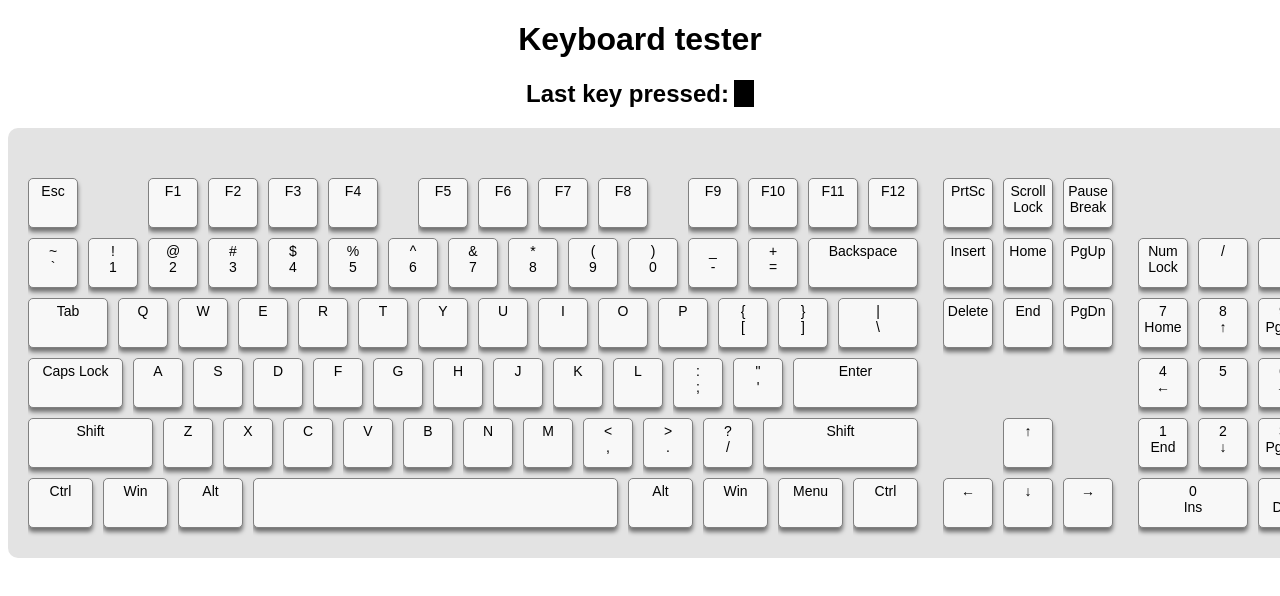
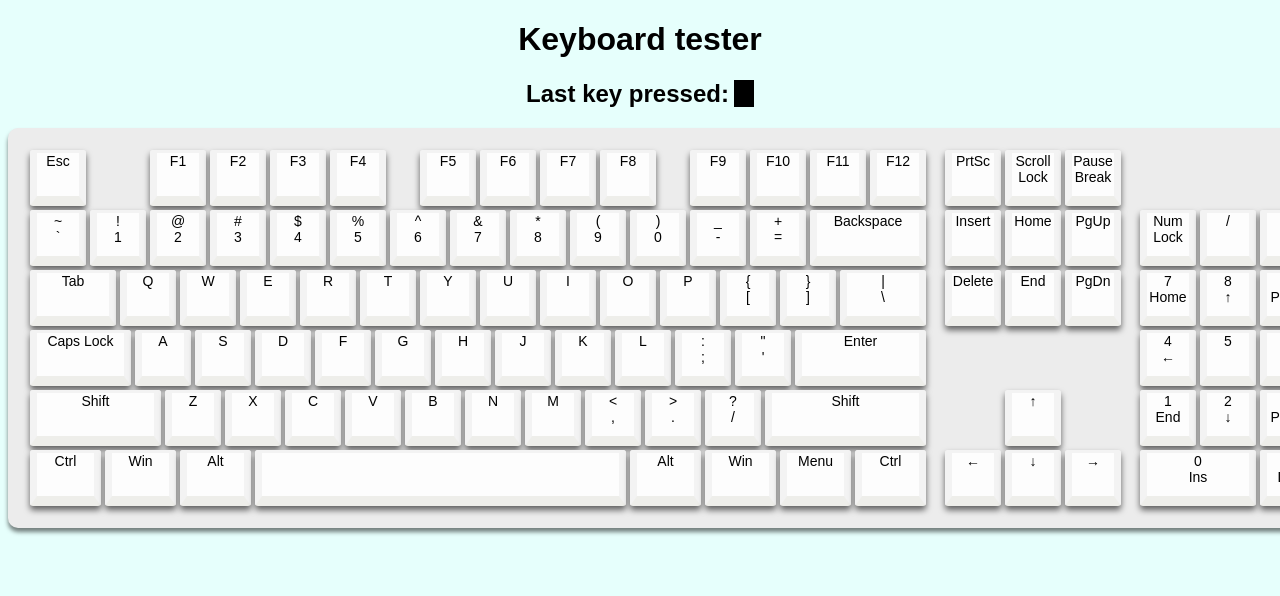
Before and after one commit to jchang6513/react-hook-keyboard-tester, a React (Create React App) app: page / in a window 1280 px wide. Shown: the top 596 px of the page. Built offline with nearby package versions, Linux system fonts and the light colour scheme.

Commit message:
Modified keycap style

```diff
--- a/src/assets/scss/keyboard.scss
+++ b/src/assets/scss/keyboard.scss
@@ -1,43 +1,32 @@
 #keyboard {
-  background-color: #e3e3e3;
+  background-color: #ececec;
   border-radius: 10px;
+  box-shadow: 0px 4px 4px rgba(0, 0, 0, 0.5);
   padding: 20px;
-  padding-top: 50px;
-
   .row {
     .key {
-      overflow: hidden;
-      position: relative;
-
       .keyCap {
-        background-color: #f8f8f8;
-        border: 1px solid gray;
-        border-radius: 5px;
-        // box-shadow: 0 2px 2px #c3c3c3, 0 2px 2px #c9c9c9, 0 2px 3px #333;
-        box-shadow: 0px 4px 4px rgba(0, 0, 0, 0.5);
-        content: '';
-        height: calc(100% - 16px);
-        padding-top: 4px;
-        position: absolute;
-        width: calc(100% - 12px);
+        background: #fdfdfd;
+        border-color: #f3f3f3 #f3f3f3 #eeeeea;
+        border-width: 3px 7px 10px;
+        border-style: solid;
+        border-radius: 3px;
+        box-shadow: 0px 4px 6px rgba(0, 0, 0, 0.6);
+        height: calc(100% - 17px);
+        margin: 2px;
         p {
           font-size: 14px;
           margin: 0px;
         }
       }
-
-      &.pressed {
+      &.pressed, &.pressing {
         .keyCap {
-          background-color: rgb(172, 172, 172);
+          background: #ededed;
+          border-color: #e7e7e7 #e7e7e7 #b9b4b4;
         }
       }
-
-      &.pressing {
-        .keyCap {
-          box-shadow: none;
-          background-color: rgb(172, 172, 172);
-          transform: scale(0.99);
-        }
+      &.pressing .keyCap {
+        transform: scale(0.95);
       }
     }
   }
--- a/src/assets/scss/style.scss
+++ b/src/assets/scss/style.scss
@@ -1,3 +1,6 @@
+body {
+  background-color: rgb(230, 255, 252);
+}
 .App {
   font-family: sans-serif;
   text-align: center;
--- a/src/components/keyboard.tsx
+++ b/src/components/keyboard.tsx
@@ -60,7 +60,7 @@ const Keyboard = (props: KeyboardProps) => {
                     currentRowWidth += keyWidth;
                     return (
                       <div
-                        className={`key ${keyCode} ${pressedKeys.includes(keyCode) && 'pressed'} ${keyPressing === keyCode && 'pressing'}`}
+                        className={`key ${keyCode}${pressedKeys.includes(keyCode) ? ' pressed' : ''}${keyPressing === keyCode ? ' pressing' : ''}`}
                         style={{
                           height: unitWidth(keyHeight),
                           width: unitWidth(keyWidth)
```
